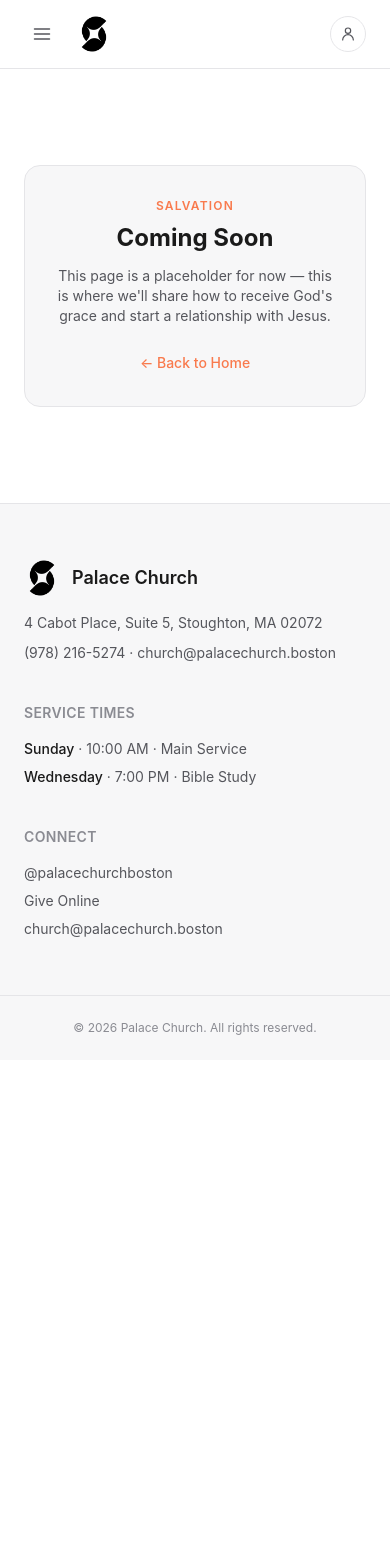
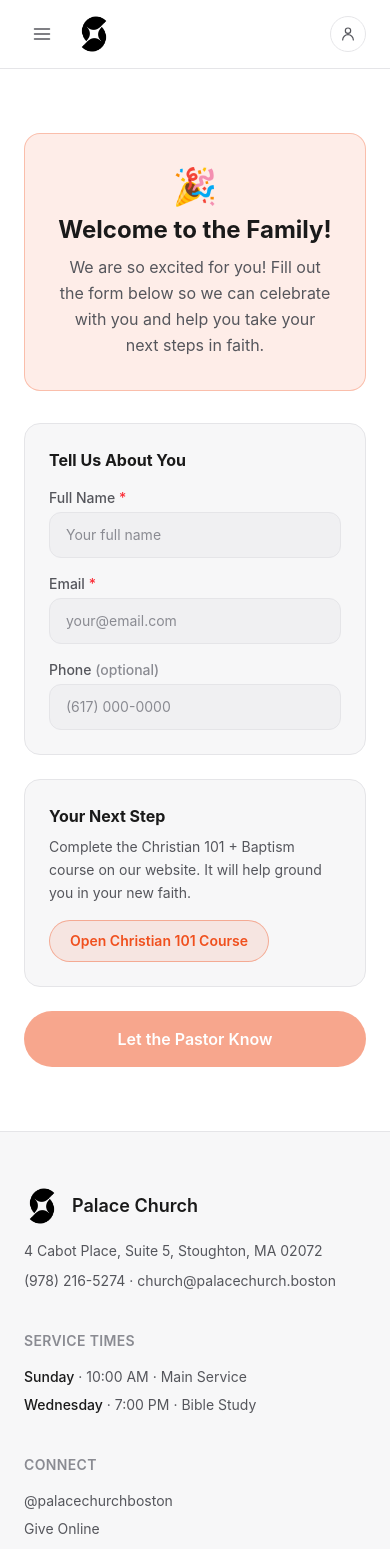
Before and after one commit to pastor-akin/palacechurchwebsite, a Next.js app: page /salvation in a window 390 px wide. Shown: the top 1549 px of the page. Before the commit the page ends 1060 px from the top, so only its background shows below. Built offline with nearby package versions, Linux system fonts and the light colour scheme.

Commit message:
Add files via upload

```diff
--- a/src/app/salvation/page.tsx
+++ b/src/app/salvation/page.tsx
@@ -1,17 +1,22 @@
 import type { Metadata } from "next";
-import ComingSoonPage from "@/components/ComingSoonPage";
+import Header from "@/components/Header";
+import Footer from "@/components/Footer";
+import SalvationForm from "@/components/SalvationForm";
 
 export const metadata: Metadata = {
-  title: "Salvation | Palace Church",
-  description: "Learn about receiving God's grace at Palace Church.",
+  title: "Just Accepted Jesus | Palace Church",
+  description:
+    "Just accepted Jesus? Let Palace Church know so we can celebrate with you and help you take your next steps in faith.",
 };
 
 export default function SalvationPage() {
   return (
-    <ComingSoonPage
-      eyebrow="Salvation"
-      title="Coming Soon"
-      description="This page is a placeholder for now — this is where we'll share how to receive God's grace and start a relationship with Jesus."
-    />
+    <>
+      <Header />
+      <main className="flex-1">
+        <SalvationForm />
+      </main>
+      <Footer />
+    </>
   );
 }
--- /dev/null
+++ b/src/components/SalvationForm.tsx
@@ -0,0 +1,166 @@
+"use client";
+
+import { useState } from "react";
+import Link from "next/link";
+
+// Mirrors app/salvation.tsx from the Palace Church app (the "Just Accepted
+// Jesus" / "Just Saved" form). Submissions are NOT wired to a backend yet —
+// this only simulates a successful submit locally.
+//
+// TODO(supabase): once the website's Supabase backend is connected, replace
+// handleSubmit's local setSubmitted(true) with the same flow the app uses —
+// notify the pastor, create/append to a chat session, and send the
+// notify-direct-chat email via a Supabase Edge Function. See
+// app/salvation.tsx in the-palace-app-v2 for the reference implementation.
+
+const COURSE_URL =
+  "https://www.palacechurch.boston/challenge-page/55a93a56-b015-42a2-92b0-08fae86da3f7";
+
+export default function SalvationForm() {
+  const [name, setName] = useState("");
+  const [email, setEmail] = useState("");
+  const [phone, setPhone] = useState("");
+  const [submitting, setSubmitting] = useState(false);
+  const [submitted, setSubmitted] = useState(false);
+  const [error, setError] = useState("");
+
+  const canSubmit = name.trim() && email.trim() && !submitting;
+
+  const handleSubmit = (e: React.FormEvent) => {
+    e.preventDefault();
+    if (!name.trim() || !email.trim()) {
+      setError("Please enter your name and email.");
+      return;
+    }
+    setError("");
+    setSubmitting(true);
+
+    // TODO(supabase): send this to the pastor/backend once Supabase is wired up.
+    window.setTimeout(() => {
+      setSubmitting(false);
+      setSubmitted(true);
+    }, 600);
+  };
+
+  if (submitted) {
+    return (
+      <div className="mx-auto max-w-lg px-6 py-20 text-center">
+        <div className="mx-auto mb-6 flex h-24 w-24 items-center justify-center rounded-full border-2 border-primary/30 bg-primary/10">
+          <span className="text-4xl">🎉</span>
+        </div>
+        <h1 className="text-2xl font-bold sm:text-3xl">
+          Welcome to the Family!
+        </h1>
+        <p className="mx-auto mt-4 max-w-md leading-relaxed text-text-secondary">
+          Pastor Akin has been notified and will be in touch soon. Your next
+          step is to complete the Christian 101 course below.
+        </p>
+        <a
+          href={COURSE_URL}
+          target="_blank"
+          rel="noopener noreferrer"
+          className="mt-6 inline-flex items-center gap-2 rounded-full bg-primary px-8 py-3 font-semibold text-white transition hover:bg-primary-dark"
+        >
+          Start Christian 101 Course
+        </a>
+        <Link
+          href="/"
+          className="mt-6 block text-sm font-medium text-text-muted hover:text-foreground"
+        >
+          &larr; Back to Home
+        </Link>
+      </div>
+    );
+  }
+
+  return (
+    <div className="mx-auto max-w-xl px-6 py-16">
+      {/* Banner */}
+      <div className="mb-8 rounded-2xl border border-primary/30 bg-primary/10 p-8 text-center">
+        <p className="mb-2 text-4xl">🎉</p>
+        <h1 className="mb-2 text-2xl font-bold sm:text-3xl">
+          Welcome to the Family!
+        </h1>
+        <p className="leading-relaxed text-text-secondary">
+          We are so excited for you! Fill out the form below so we can
+          celebrate with you and help you take your next steps in faith.
+        </p>
+      </div>
+
+      <form onSubmit={handleSubmit} className="space-y-6">
+        {/* Info card */}
+        <div className="rounded-2xl border border-surface-border bg-surface p-6">
+          <h2 className="mb-4 font-bold">Tell Us About You</h2>
+
+          <div className="space-y-4">
+            <div>
+              <label className="mb-1 block text-sm font-medium text-text-secondary">
+                Full Name <span className="text-red-500">*</span>
+              </label>
+              <input
+                type="text"
+                value={name}
+                onChange={(e) => setName(e.target.value)}
+                placeholder="Your full name"
+                className="w-full rounded-xl border border-surface-border bg-surface-elevated px-4 py-3 text-sm outline-none placeholder:text-text-muted focus:border-primary"
+              />
+            </div>
+
+            <div>
+              <label className="mb-1 block text-sm font-medium text-text-secondary">
+                Email <span className="text-red-500">*</span>
+              </label>
+              <input
+                type="email"
+                value={email}
+                onChange={(e) => setEmail(e.target.value)}
+                placeholder="your@email.com"
+                className="w-full rounded-xl border border-surface-border bg-surface-elevated px-4 py-3 text-sm outline-none placeholder:text-text-muted focus:border-primary"
+              />
+            </div>
+
+            <div>
+              <label className="mb-1 block text-sm font-medium text-text-secondary">
+                Phone <span className="text-text-muted">(optional)</span>
+              </label>
+              <input
+                type="tel"
+                value={phone}
+                onChange={(e) => setPhone(e.target.value)}
+                placeholder="(617) 000-0000"
+                className="w-full rounded-xl border border-surface-border bg-surface-elevated px-4 py-3 text-sm outline-none placeholder:text-text-muted focus:border-primary"
+              />
+            </div>
+          </div>
+
+          {error && <p className="mt-3 text-sm text-red-500">{error}</p>}
+        </div>
+
+        {/* Next step */}
+        <div className="rounded-2xl border border-surface-border bg-surface p-6">
+          <h2 className="mb-2 font-bold">Your Next Step</h2>
+          <p className="mb-4 text-sm leading-relaxed text-text-secondary">
+            Complete the Christian 101 + Baptism course on our website. It
+            will help ground you in your new faith.
+          </p>
+          <a
+            href={COURSE_URL}
+            target="_blank"
+            rel="noopener noreferrer"
+            className="inline-flex items-center gap-2 rounded-full border border-primary/40 bg-primary/10 px-5 py-2.5 text-sm font-semibold text-primary transition hover:bg-primary/20"
+          >
+            Open Christian 101 Course
+          </a>
+        </div>
+
+        <button
+          type="submit"
+          disabled={!canSubmit}
+          className="flex w-full items-center justify-center gap-2 rounded-full bg-primary px-8 py-4 font-semibold text-white transition hover:bg-primary-dark disabled:opacity-50"
+        >
+          {submitting ? "Sending..." : "Let the Pastor Know"}
+        </button>
+      </form>
+    </div>
+  );
+}
```
